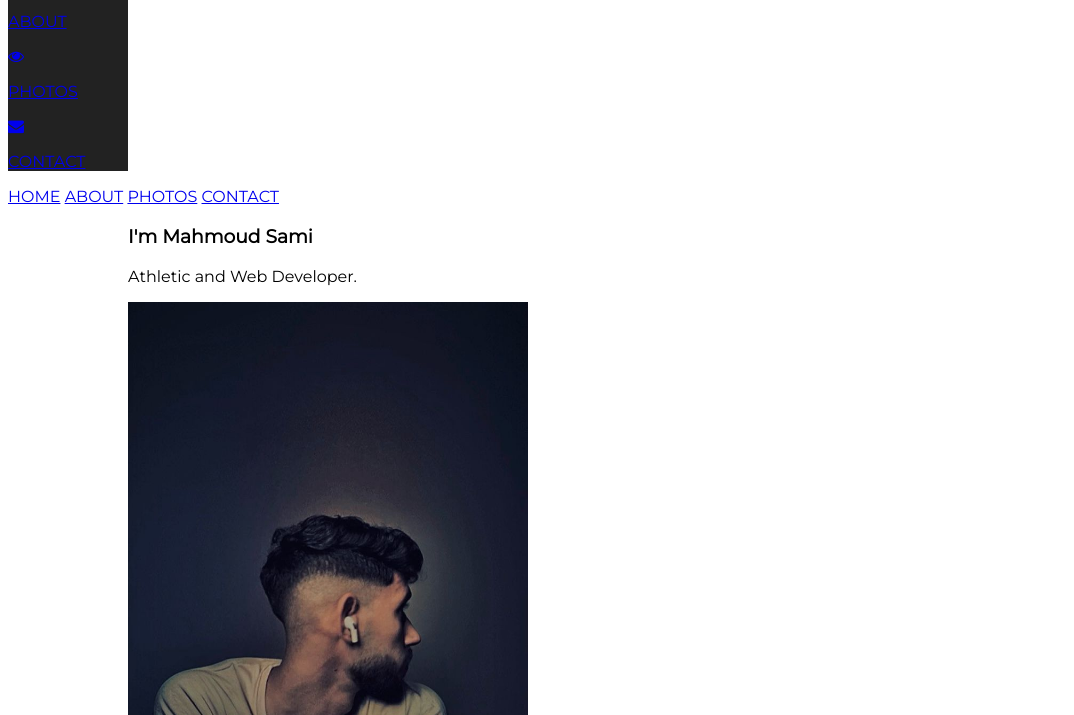
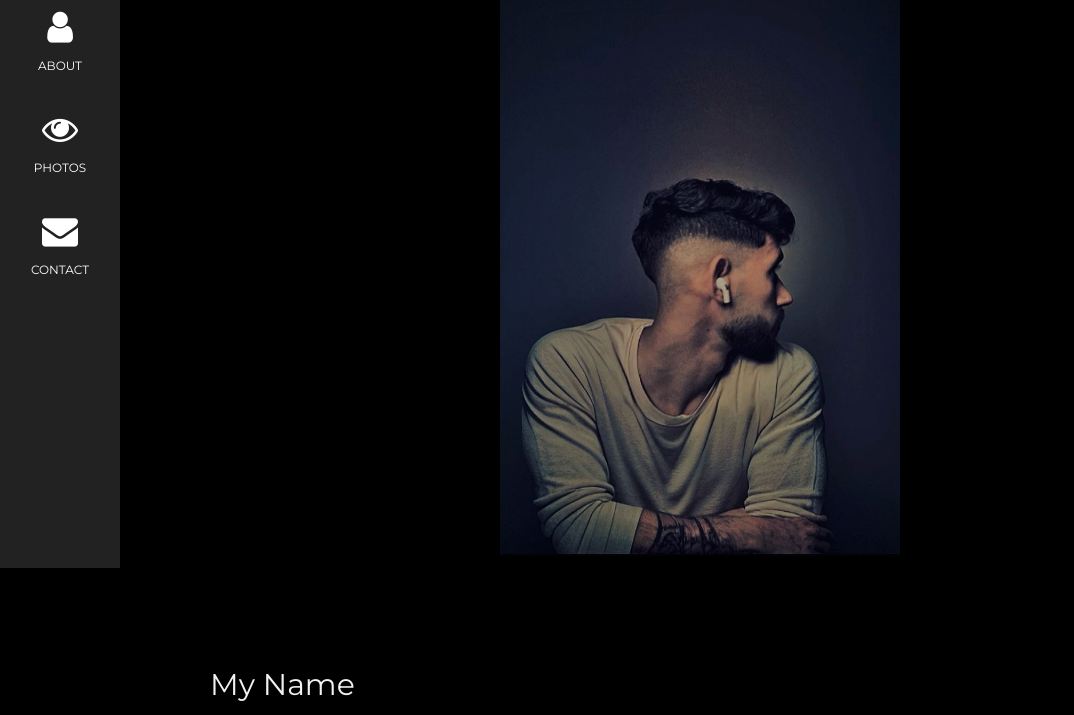
Before and after one commit to Mahmoudsamii10/index, a plain HTML site: page index.html in a window 1280 px wide. Shown: the part 232-947 px from the top of the page, without its empty margins (0-1074 px from the left). Drawn offline with Linux system fonts and the light colour scheme.

Commit message:
Update index.html
Signed-off-by: Mahmoudsamii10 <163682976+Mahmoudsamii10@users.noreply.github.com>

```diff
--- a/index.html
+++ b/index.html
@@ -5,7 +5,7 @@
     <title>W3.CSS Template</title>
     <meta charset="UTF-8" />
     <meta name="viewport" content="width=device-width, initial-scale=1" />
-    <link rel="stylesheet" href="css.css" />
+    <link rel="stylesheet" href="index.css" />
     <link
       rel="stylesheet"
       href="https://fonts.googleapis.com/css?family=Montserrat"
```
